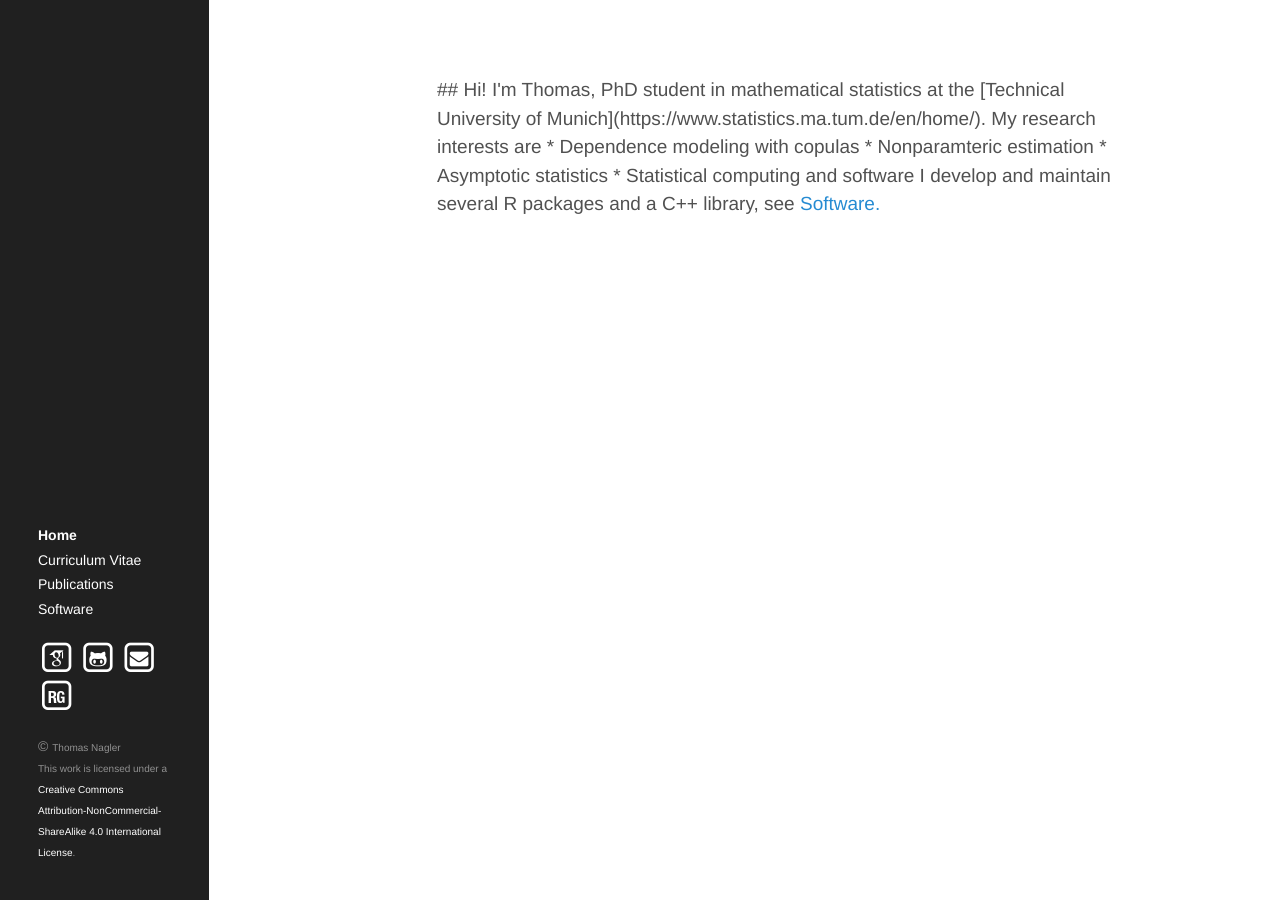
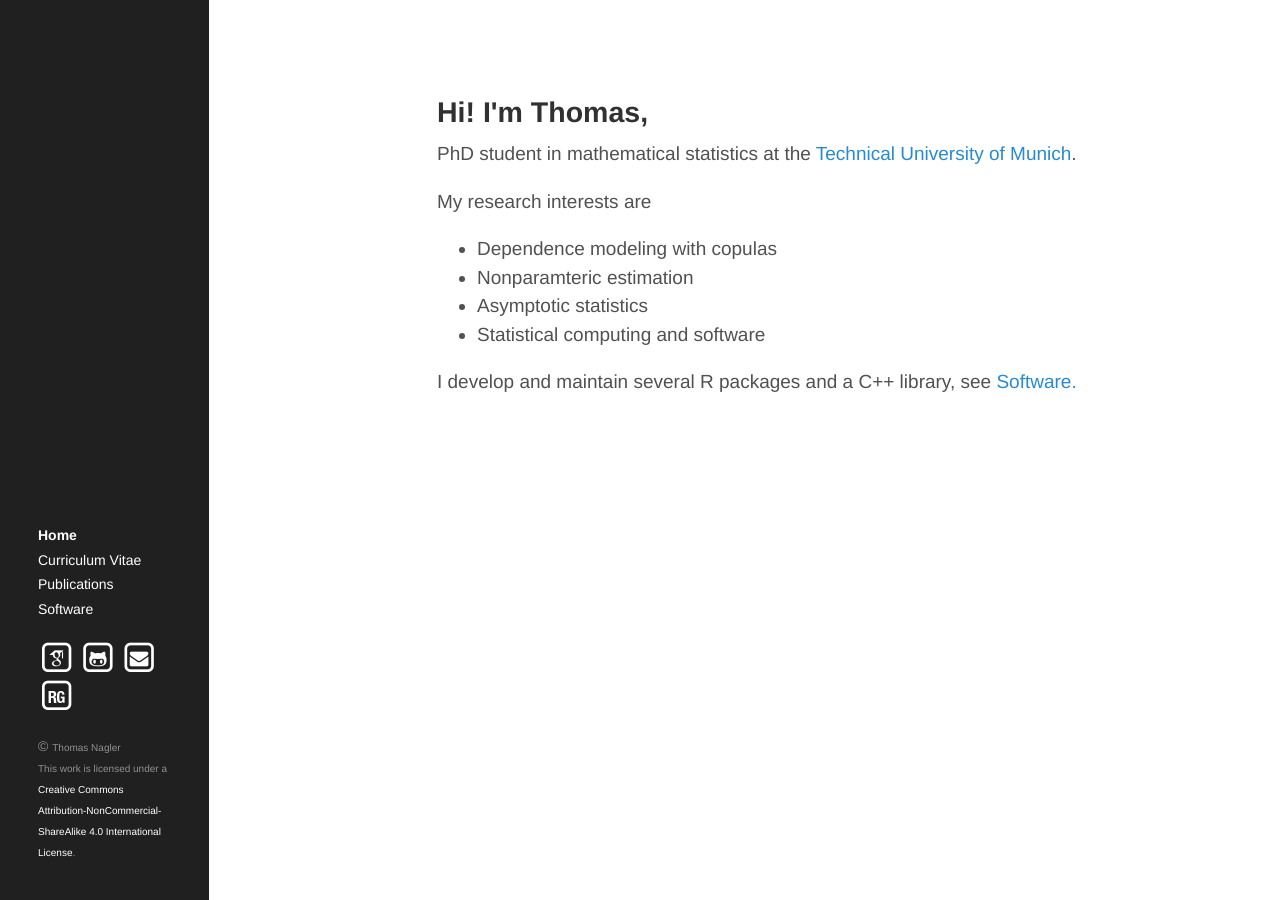
Before and after one commit to tnagler/tnagler.github.io, a Jekyll site: the page built from index.html, in a window 1280 px wide. Built offline with Jekyll 4.4.1, drawn with Linux system fonts in a browser that asks for light colours; nearby versions of some CDN libraries; some web fonts are replaced; the list of posts is cut into pages by our own code.

Commit message:
convert markdown in index to html

```diff
--- a/index.html
+++ b/index.html
@@ -37,17 +37,22 @@ title: About
     <span class="pagination-item newer">Next</span>
   {% endif %}
 </div> -->
-## Hi! I'm Thomas,
-PhD student in mathematical statistics at the [Technical University of
-Munich](https://www.statistics.ma.tum.de/en/home/).
+<h2> Hi! I'm Thomas, </h2>
+<p>
+    PhD student in mathematical statistics at the
+    <a href = "https://www.statistics.ma.tum.de/en/home/">Technical University of
+    Munich</a>.
+</p>
 
 My research interests are
-
-  * Dependence modeling with copulas
-  * Nonparamteric estimation
-  * Asymptotic statistics
-  * Statistical computing and software
-
+<p>
+    <ul>
+      <li> Dependence modeling with copulas </li>
+      <li> Nonparamteric estimation </li>
+      <li> Asymptotic statistics </li>
+      <li> Statistical computing and software </li>
+     </ul>
+</p>
 I develop and maintain several R packages and a C++ library, see <a href="software">
 Software<a>.
 
```
Also changed, not shown: 2 other files.
